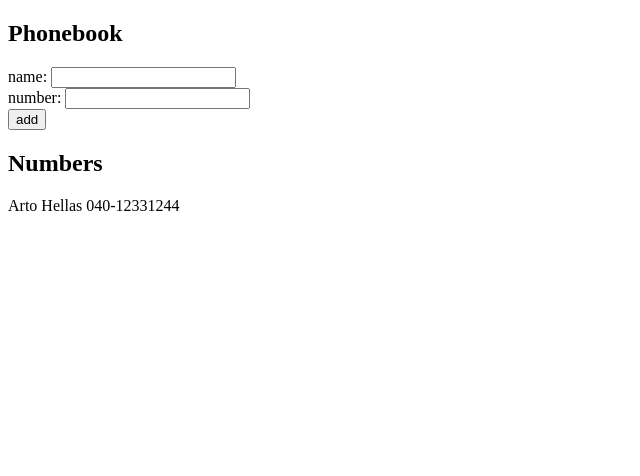
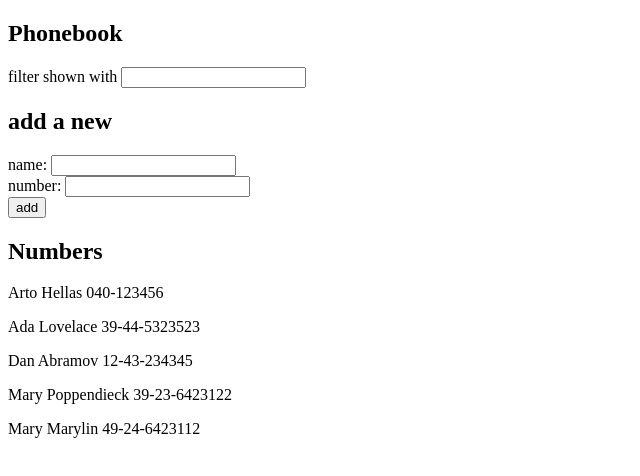
Before and after one commit to mikaelri/FullStackOpen, a React (Vite) app in the folder part2/puhelinluettelo/: page / in a window 1280 px wide. Shown: the top 476 px of the page, without its empty margins (0-640 px from the left). Built offline with nearby package versions, Linux system fonts and the light colour scheme.

Commit message:
return ex. 2.9

```diff
--- a/part2/puhelinluettelo/src/App.jsx
+++ b/part2/puhelinluettelo/src/App.jsx
@@ -2,37 +2,51 @@ import { useState } from 'react'
 
 const App = () => {
   const [persons, setPersons] = useState([
-    { name: 'Arto Hellas',
-      number: '040-12331244'
-    }
+    { name: 'Arto Hellas', number: '040-123456' },
+    { name: 'Ada Lovelace', number: '39-44-5323523' },
+    { name: 'Dan Abramov', number: '12-43-234345' },
+    { name: 'Mary Poppendieck', number: '39-23-6423122' },
+    { name: 'Mary Marylin', number: '49-24-6423112' }
   ])
-  const [newName, setNewName] = useState('')
-  const [newNumber, setNewNumber] = useState('')
+
+  const [newName, setNewName] = useState('');
+  const [newNumber, setNewNumber] = useState('');
+
+  const [filterValue, setFilterValue] = useState('');
+  const [showFiltered, setShowFiltered] = useState(persons);
+
+  const handleFilter = (event) => {
+    const value = event.target.value;
+    setFilterValue(event.target.value);
+    const filtered = persons.filter((person) => person.name.toLowerCase().includes(value.toLowerCase()));
+    setShowFiltered(filtered);
+  };
 
 const addPerson = (event) => {
-  event.preventDefault()
+  event.preventDefault();
 
     if (persons.some(person => person.name === newName)) {
     alert(`${newName} is already added to phonebook`)
-    return }
+    return };
 
-  setPersons([...persons, { name: newName, number: newNumber}])
-  setNewNumber('')
+  setPersons([...persons, { name: newName, number: newNumber}]);
+  setNewNumber('');
   setNewName('');
 }
 
 const handleNameChange = (event) => {
   setNewName(event.target.value)
-  }
+  };
 
 const handleNumberChange = (event) => {
   setNewNumber(event.target.value)
-}
-
+};
 
   return (
     <div>
       <h2>Phonebook</h2>
+      <>filter shown with <input type="text" value={filterValue} onChange={handleFilter}/></>
+      <h2>add a new</h2>
       <form onSubmit={addPerson}>
         <div>
         name: <input value={newName} onChange={handleNameChange} /><br></br>
@@ -42,8 +56,10 @@ const handleNumberChange = (event) => {
       </form>
       <h2>Numbers</h2>
       <div>
-        {persons.map((person, id) => (
-        <p key={id}>{person.name} {person.number}</ p>
+        {showFiltered.map((person, id) => (
+          <p key={id}>
+            {person.name} {person.number}
+            </p>
         ))}
       </div>
     </div>
```
